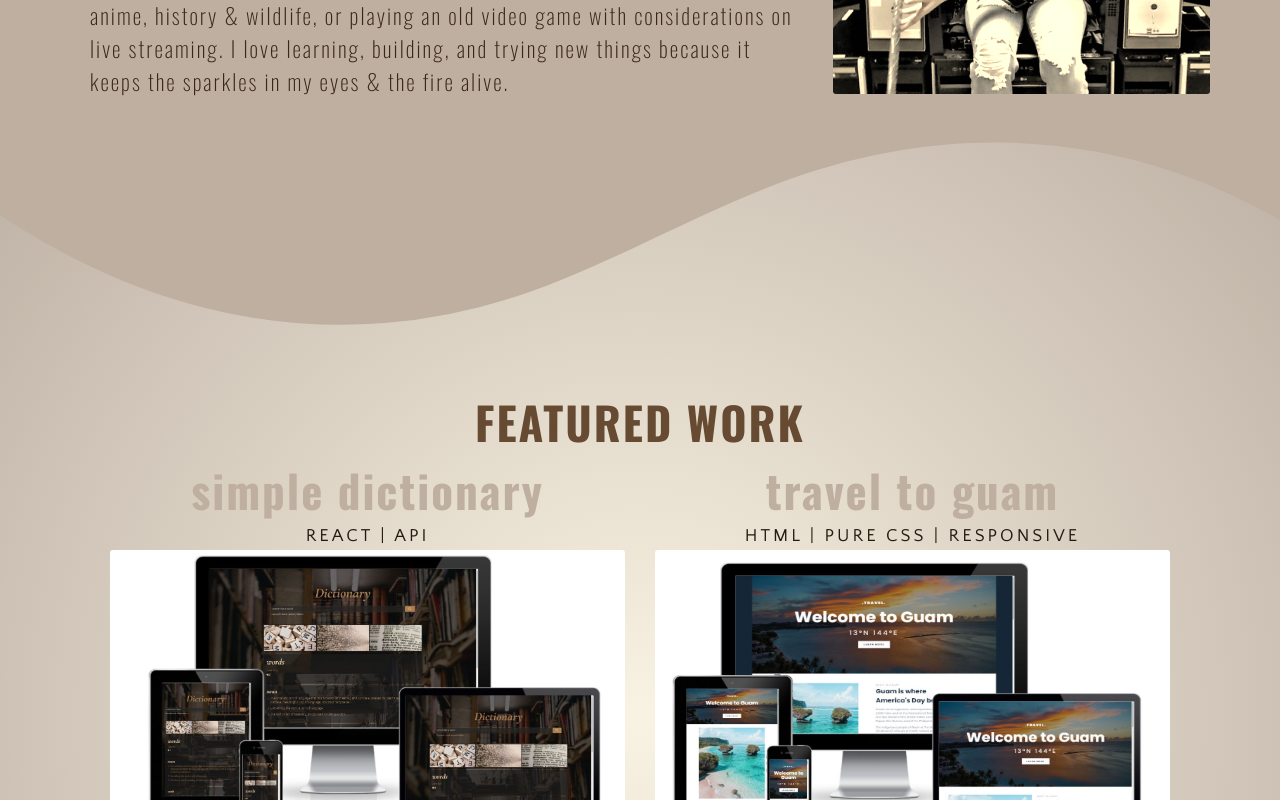
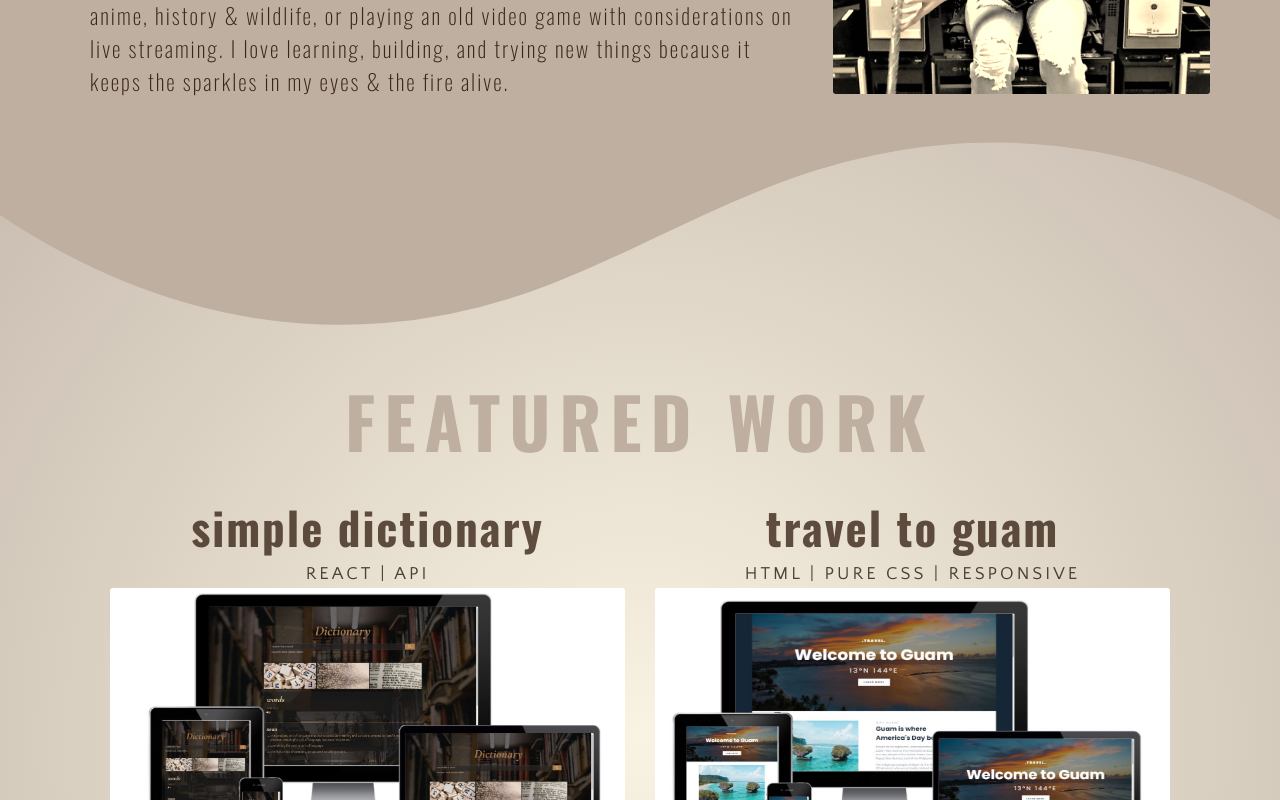
Before and after one commit to Teewawa/portfolio-react, a React (Create React App) app: page / in a window 1280 px wide. Shown: the part 1120-1920 px from the top of the page. Built offline with nearby package versions, Linux system fonts and the light colour scheme; a web font is replaced by a local one.

Commit message:
Adjusted styling to featured work heading

```diff
--- a/src/css/Featured.css
+++ b/src/css/Featured.css
@@ -1,10 +1,9 @@
 .Featured {
-  height: 100%;
   background-color: rgb(249, 243, 227);
   background: radial-gradient(
     circle,
     rgba(249, 243, 227, 1) 0%,
-    rgb(190, 177, 165) 100%
+    rgb(190, 177, 165) 120%
   );
   margin: 0 auto;
   position: relative;
@@ -36,26 +35,33 @@
 }
 
 .Featured .featured-main {
-  margin-top: 220px;
+  margin-top: 200px;
 }
+
 .Featured h3 {
   color: rgb(102, 74, 50);
+  color: rgb(191, 175, 160);
+
   font-family: "Oswald", sans-serif;
-  font-size: 45px;
+  font-size: 70px;
+  font-weight: 700;
   line-height: 1.5;
-  letter-spacing: 2px;
+  letter-spacing: 9px;
   margin: 0;
   padding: 0;
+  margin-bottom: 20px;
 }
 
 .Featured h4 {
   color: rgb(191, 175, 160);
+  color: rgb(59, 39, 26);
   font-family: "Oswald", sans-serif;
   font-size: 45px;
   letter-spacing: 2px;
   line-height: 1.5;
   margin: 0;
   padding: 0;
+  opacity: 0.8;
 }
 
 .Featured p {
@@ -68,6 +74,7 @@
   line-height: 1.5;
   margin: 0;
   padding: 0;
+  opacity: 0.8;
 }
 
 .Featured .grid {
```
